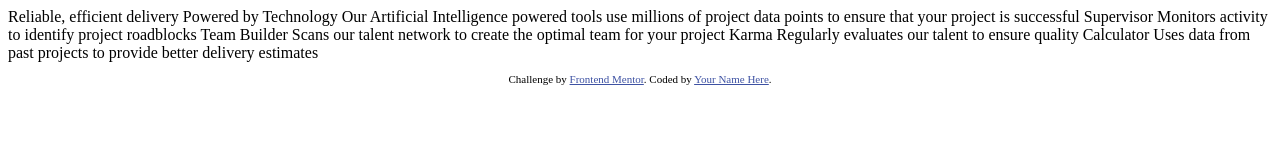
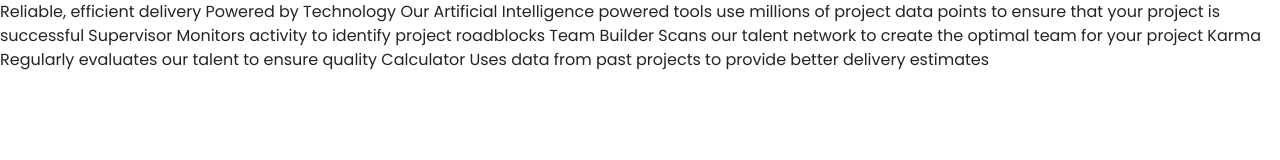
Before and after one commit to ashish-tiwari98/Four-Card-Component, a plain HTML site: page index.html in a window 1280 px wide. Drawn offline with nearby package versions, Linux system fonts and the light colour scheme.

Commit message:
Linked bootstrap cdn & fontAwesome and created external css

```diff
--- a/index.html
+++ b/index.html
@@ -3,16 +3,16 @@
 <head>
   <meta charset="UTF-8">
   <meta name="viewport" content="width=device-width, initial-scale=1.0"> <!-- displays site properly based on user's device -->
-
+  <link rel="preconnect" href="https://fonts.googleapis.com">
+  <link rel="preconnect" href="https://fonts.gstatic.com" crossorigin>
+  <!-- CSS only -->
+  <link href="https://cdn.jsdelivr.net/npm/bootstrap@5.2.0-beta1/dist/css/bootstrap.min.css" rel="stylesheet" integrity="sha384-0evHe/X+R7YkIZDRvuzKMRqM+OrBnVFBL6DOitfPri4tjfHxaWutUpFmBp4vmVor" crossorigin="anonymous">
+  <link href="https://fonts.googleapis.com/css2?family=Poppins:ital,wght@0,200;0,400;0,600;1,200;1,400;1,600&display=swap" rel="stylesheet">
   <link rel="icon" type="image/png" sizes="32x32" href="./images/favicon-32x32.png">
-
+  <link href="styles.css" rel="stylesheet" type="text/css">
   <title>Frontend Mentor | Four card feature section</title>
 
   <!-- Feel free to remove these styles or customise in your own stylesheet 👍 -->
-  <style>
-    .attribution { font-size: 11px; text-align: center; }
-    .attribution a { color: hsl(228, 45%, 44%); }
-  </style>
 </head>
 <body>
 
@@ -34,12 +34,5 @@
   Calculator
   Uses data from past projects to provide better delivery estimates
 
-
-  <footer>
-    <p class="attribution">
-      Challenge by <a href="https://www.frontendmentor.io?ref=challenge" target="_blank">Frontend Mentor</a>.
-      Coded by <a href="#">Your Name Here</a>.
-    </p>
-  </footer>
 </body>
 </html>
--- /dev/null
+++ b/styles.css
@@ -0,0 +1,9 @@
+*{
+    margin:0;
+    padding: 0;
+    box-sizing: border-box;
+}
+
+body{
+    font-family: 'Poppins', sans-serif;
+}
```
